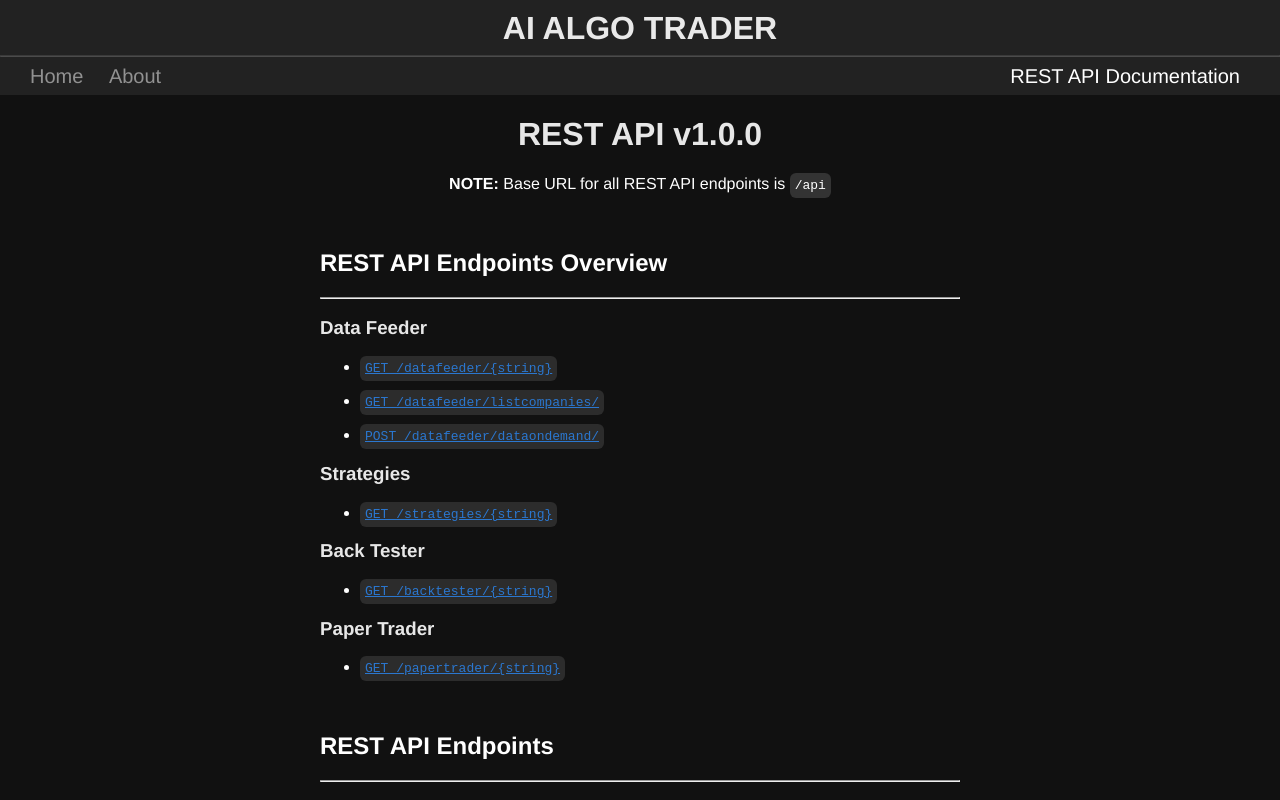
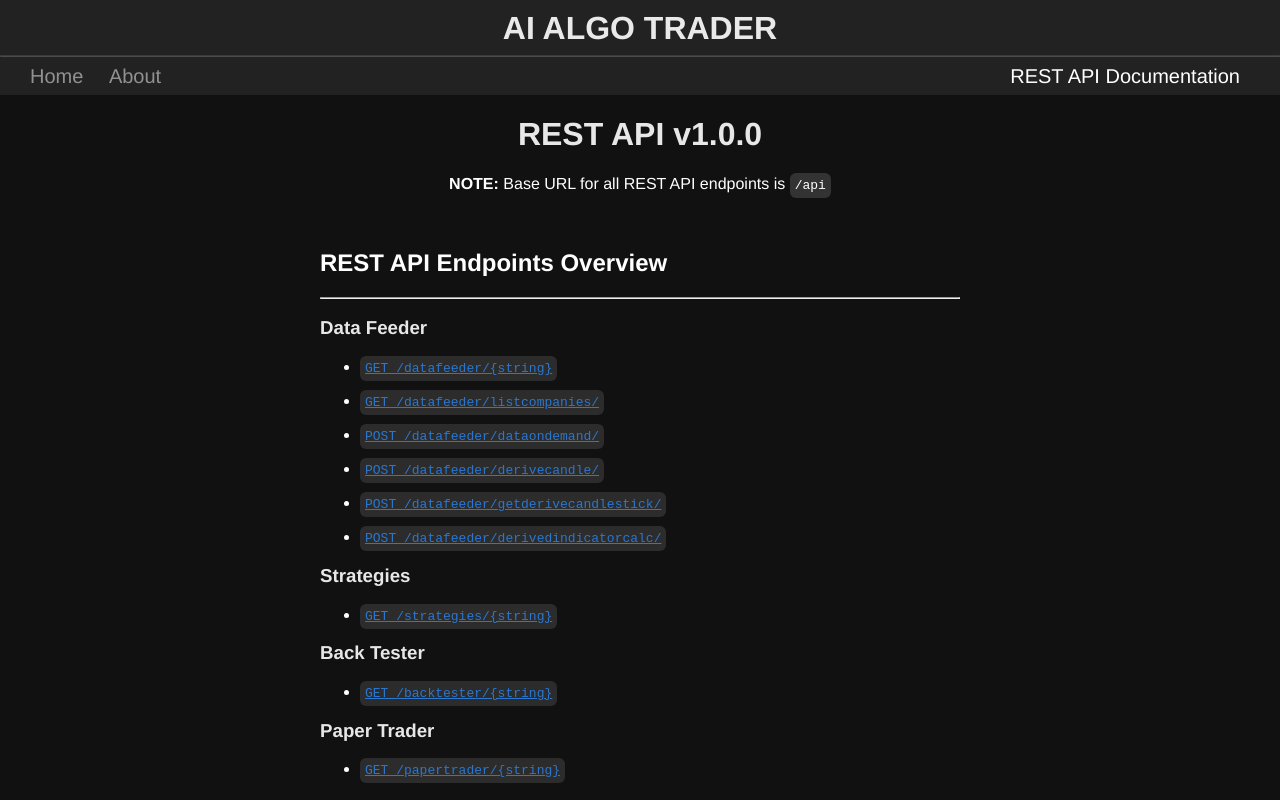
Before and after one commit to Varun487/AIAlgoTrading, a Vue app in the folder AITradingPlatform/UI/ai-trading-platform-ui/: page /api in a window 1280 px wide. Shown: the top 800 px of the page. Built offline with nearby package versions, Linux system fonts and the light colour scheme.

Commit message:
Added urls to endpoints overview

```diff
--- a/AITradingPlatform/UI/ai-trading-platform-ui/src/components/RestApi/EndpointsOverviewList.vue
+++ b/AITradingPlatform/UI/ai-trading-platform-ui/src/components/RestApi/EndpointsOverviewList.vue
@@ -32,6 +32,18 @@ export default {
           code: "POST /datafeeder/dataondemand/",
           link: "#data-ondemand",
         },
+		{
+          code: "POST /datafeeder/derivecandle/",
+          link: "#derive-candle",
+        },
+		{
+          code: "POST /datafeeder/getderivecandlestick/",
+          link: "#get-derive-candlestick",
+        },
+		{
+          code: "POST /datafeeder/derivedindicatorcalc/",
+          link: "#derived-indicator-calc",
+        },
       ],
       StrategiesLinks: [
         {
```
